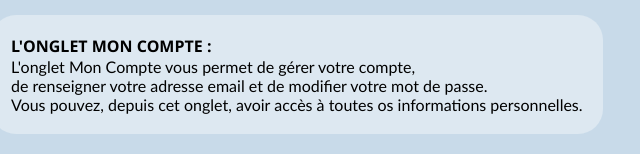
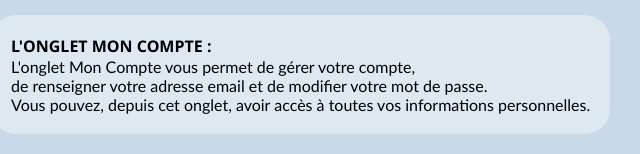
Before and after one commit to EDIT2CODE/Partance, a plain HTML site: page index.html in a window 1280 px wide. Shown: the part 1677-1831 px from the top of the page, 285-925 px from the left. Drawn offline with Linux system fonts and the light colour scheme.

Commit message:
27/08 end day

```diff
--- a/index.html
+++ b/index.html
@@ -162,7 +162,7 @@
                         <p>
                             L'onglet Mon Compte vous permet de gérer votre compte, <br>
                             de renseigner votre adresse email et de modifier votre mot de passe. <br>
-                            Vous pouvez, depuis cet onglet, avoir accès à toutes os informations personnelles.
+                            Vous pouvez, depuis cet onglet, avoir accès à toutes vos informations personnelles.
                         </p>
                     </article>
                 </div>
```
Also changed, not shown: inoutIdea.txt (added).
